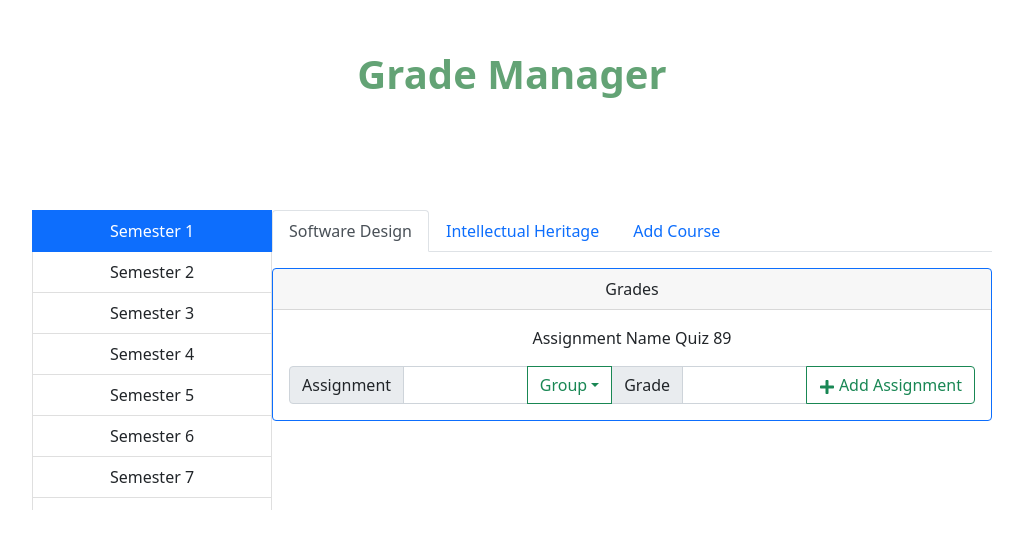
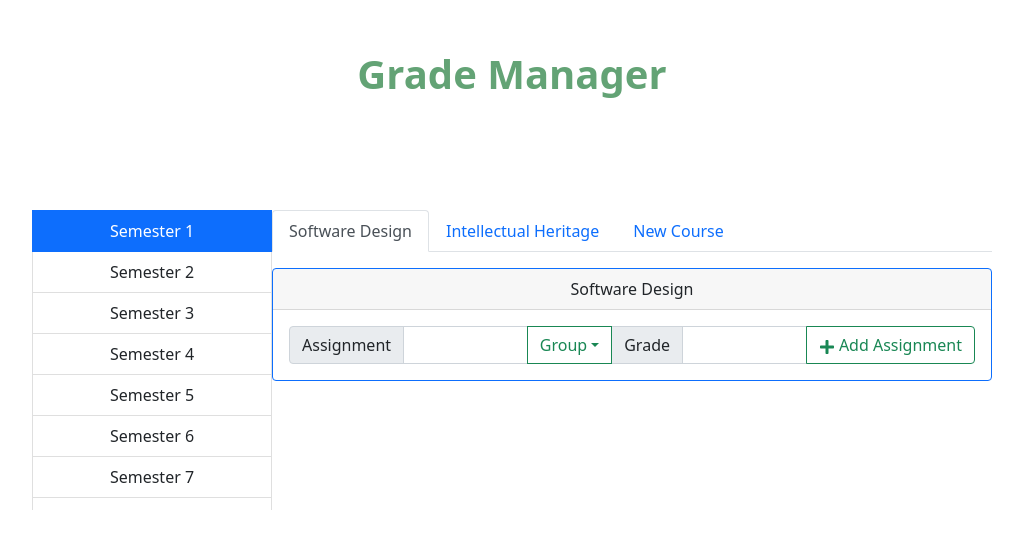
Before and after one commit to cis3296s22/GradeManager, a React (Create React App) app in the folder grade_manager/: page / in a window 1280 px wide. Both pictures are taken after a click on the tab "Software Design". Shown: the top 548 px of the page, without its empty margins (128-1151 px from the left). Built offline with nearby package versions, Linux system fonts and the light colour scheme.

Commit message:
able to add new Courses

```diff
--- a/grade_manager/src/js/Course.js
+++ b/grade_manager/src/js/Course.js
@@ -54,6 +54,9 @@ function Course() {
     }
   }
 
+  // addAssignmentDiv has all the calls to the function addAssignment
+  // add Assignment creates a div and attaches it to the useState for the assignment variable
+  // the variable is waiting to be displayed within the return newAssignment.container
   function addAssignment() {
     // CURRENT: taking input from user and storing in newAssignment
     // not displaying the new assignmnet
@@ -67,11 +70,11 @@ function Course() {
     console.log(newAssignment);
 
     const newAssignmentDiv = (
-      <div>
-        <div>newAssignment.name</div>
-        <div>newAssignment.group</div>
-        <div>newAssignment.grade</div>
-      </div>
+      <Row>
+        <Col>{newAssignment.name}</Col>
+        <Col>{newAssignment.group}</Col>
+        <Col>{newAssignment.grade}</Col>
+      </Row>
     );
 
     setNewAssignment((prevState) => ({
@@ -80,20 +83,59 @@ function Course() {
     }));
   }
 
-  // ********************************************************
-  //   NOT WORKING on dropdown below
-  const [show, setShow] = useState(true);
+  const [newCourse, setNewCourse] = useState({
+    CourseName: null,
+    container: null,
+  });
 
-  const showDropdown = () => {
-    console.log(show);
-    setShow(true);
-  };
-  const hideDropdown = () => {
-    console.log(show);
-    setShow(false);
-  };
+  function applyNewCourse(e) {
+    const newCourseDiv = (
+      <Tab eventKey={newCourse.CourseName} title={newCourse.CourseName}>
+        <Card border="primary">
+          <Card.Header>{newCourse.CourseName}</Card.Header>
+          <Card.Body>{addAssignmentDiv}</Card.Body>
+        </Card>
+      </Tab>
+    );
+    setNewCourse((prevState) => ({
+      ...prevState,
+      container: newCourseDiv,
+    }));
 
-  // ********************************************************
+    // SEND TO DATABASE HERE
+  }
+  const addCourseDiv = (
+    <Tab eventKey={"newCourse"} title={"New Course"}>
+      <Card border="primary">
+        <Card.Header>{newCourse.CourseName}</Card.Header>
+        <Card.Body>
+          <InputGroup className="mb-3">
+            <InputGroup.Text id="basic-addon1">
+              Enter Course Name
+            </InputGroup.Text>
+            <FormControl
+              aria-label="newCourseName"
+              aria-describedby="basic-addon1"
+              onChange={(e) =>
+                setNewCourse({
+                  CourseName: e.target.value,
+                })
+              }
+            />
+
+            <Button variant="outline-success" onClick={applyNewCourse}>
+              <FaPlus />
+              {"Add Course"}
+            </Button>
+          </InputGroup>
+
+          {/* {newAssignment.container} */}
+          {/* {addAssignmentDiv} */}
+          {/* <Card.Text></Card.Text> */}
+        </Card.Body>
+      </Card>
+    </Tab>
+  );
 
   const [newAssignment, setNewAssignment] = useState({
     name: null,
@@ -109,13 +151,13 @@ function Course() {
       group: e,
     }));
 
-    console.log("clicking through dropdown");
-    console.log(e);
+    // console.log("clicking through dropdown");
+    // console.log(e);
     console.log(newAssignment);
   }
 
   const addAssignmentDiv = (
-    <div>
+    <Row>
       <InputGroup>
         <InputGroup.Text>Assignment</InputGroup.Text>
         <FormControl
@@ -139,7 +181,6 @@ function Course() {
             <Dropdown.Item eventKey={"Attendance"}>Attendance</Dropdown.Item>
           </Dropdown.Menu>
         </Dropdown>
-        {/* ************************************************************ */}
         <InputGroup.Text>Grade</InputGroup.Text>
         <FormControl
           aria-label="Grade"
@@ -155,16 +196,7 @@ function Course() {
           {" Add Assignment "}
         </Button>{" "}
       </InputGroup>
-    </div>
-  );
-
-  const placeHolderAssignment = (
-    <div>
-      <p>
-        <span>Assignment Name</span> <span>Quiz</span>
-        <span> 89</span>
-      </p>
-    </div>
+    </Row>
   );
 
   return (
@@ -183,34 +215,26 @@ function Course() {
           >
             <Tab eventKey="SoftwareDesign" title="Software Design">
               <Card border="primary">
-                <Card.Header>Grades</Card.Header>
+                <Card.Header>Software Design</Card.Header>
                 <Card.Body>
-                  {/* put everything in this div into a variable and add to all courses dynamically */}
-                  {placeHolderAssignment}
+                  {/* use useEffect instead?????? */}
+                  {newAssignment.container}
                   {addAssignmentDiv}
                   {/* <Card.Text></Card.Text> */}
                 </Card.Body>
               </Card>
             </Tab>
+
             <Tab eventKey="IH" title="Intellectual Heritage">
               <Card border="primary" style={{ width: "35rem", color: "black" }}>
-                <Card.Header>Grades</Card.Header>
+                <Card.Header>Intellectual Heritage</Card.Header>
                 <Card.Body>{addAssignmentDiv}</Card.Body>
               </Card>
             </Tab>
 
-            <Tab eventKey="addNewCourse" title="Add Course">
-              <Card border="primary" style={{ width: "35rem", color: "black" }}>
-                <Card.Header>Grades</Card.Header>
-                <Card.Body>
-                  <Card.Title>Primary Card Title</Card.Title>
-                  <Card.Text>
-                    Some quick example text to build on the card title and make
-                    up the bulk of the card's content.
-                  </Card.Text>
-                </Card.Body>
-              </Card>
-            </Tab>
+            {/* map through the all the courses being returned from the database and render*/}
+            {/*  */}
+            {addCourseDiv}
           </Tabs>
         </Col>
       </Row>
```
